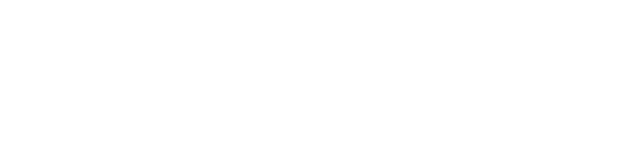
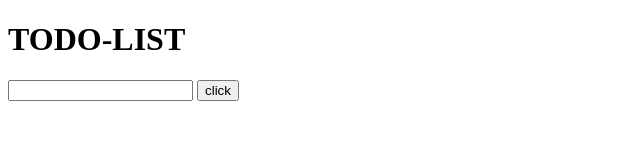
Before and after one commit to vijaykumarvemana/TODO-LIST, a plain HTML site: page index.html in a window 1280 px wide. Shown: the whole page, without its empty margins (0-640 px from the left). Drawn offline with Linux system fonts and the light colour scheme.

Commit message:
heading input with button created

```diff
--- a/index.html
+++ b/index.html
@@ -8,6 +8,15 @@
     <title>Document</title>
 </head>
 <body>
+    <header>
+        <h1>TODO-LIST</h1>
+    </header>
+    <form>
+        <input type="text" class="todo-input">
+        <button class="todo-button" type="submit">
+            click
+        </button>
+    </form>
 
     <script src="script.js"></script>
 </body>
```
